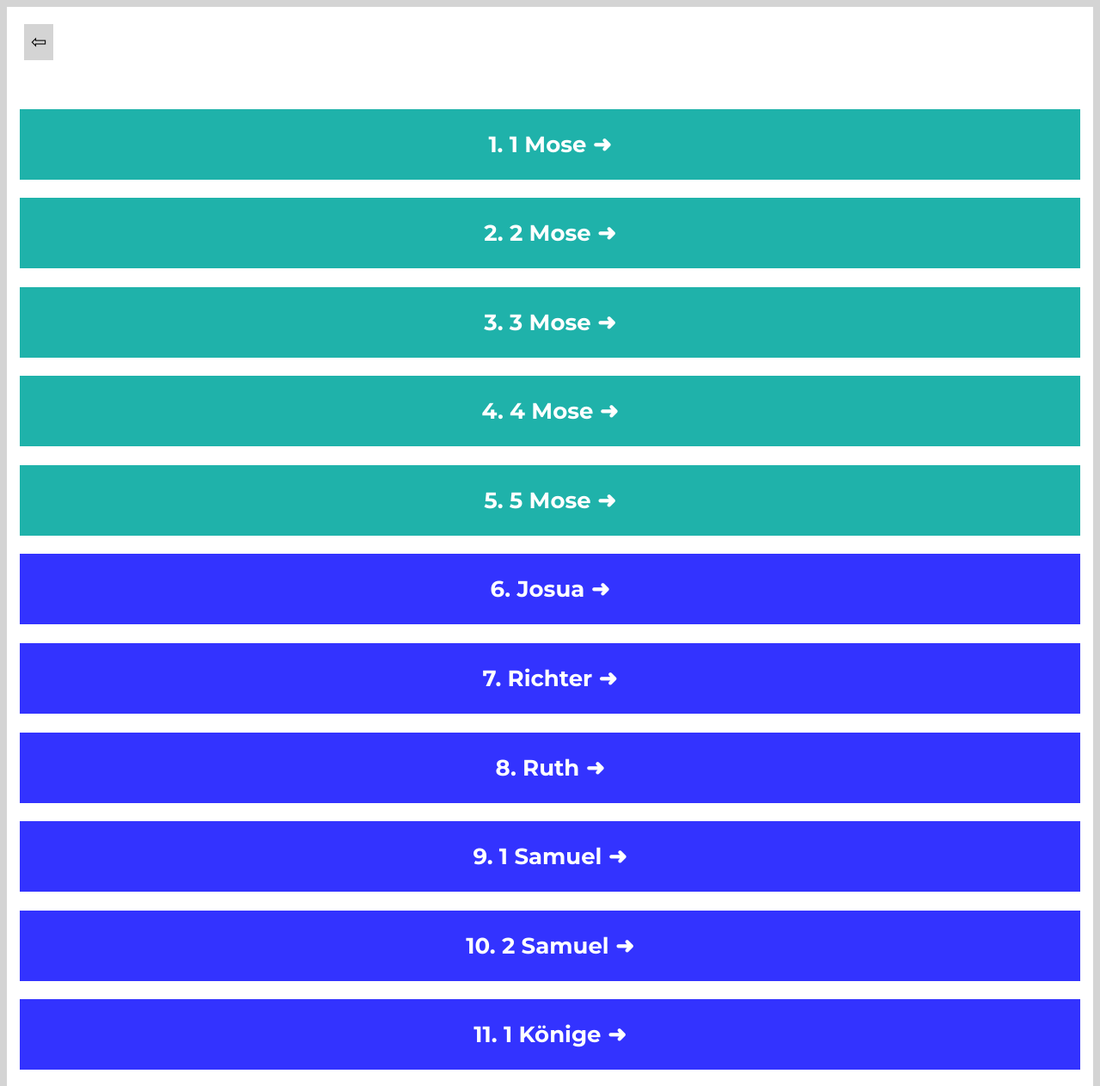
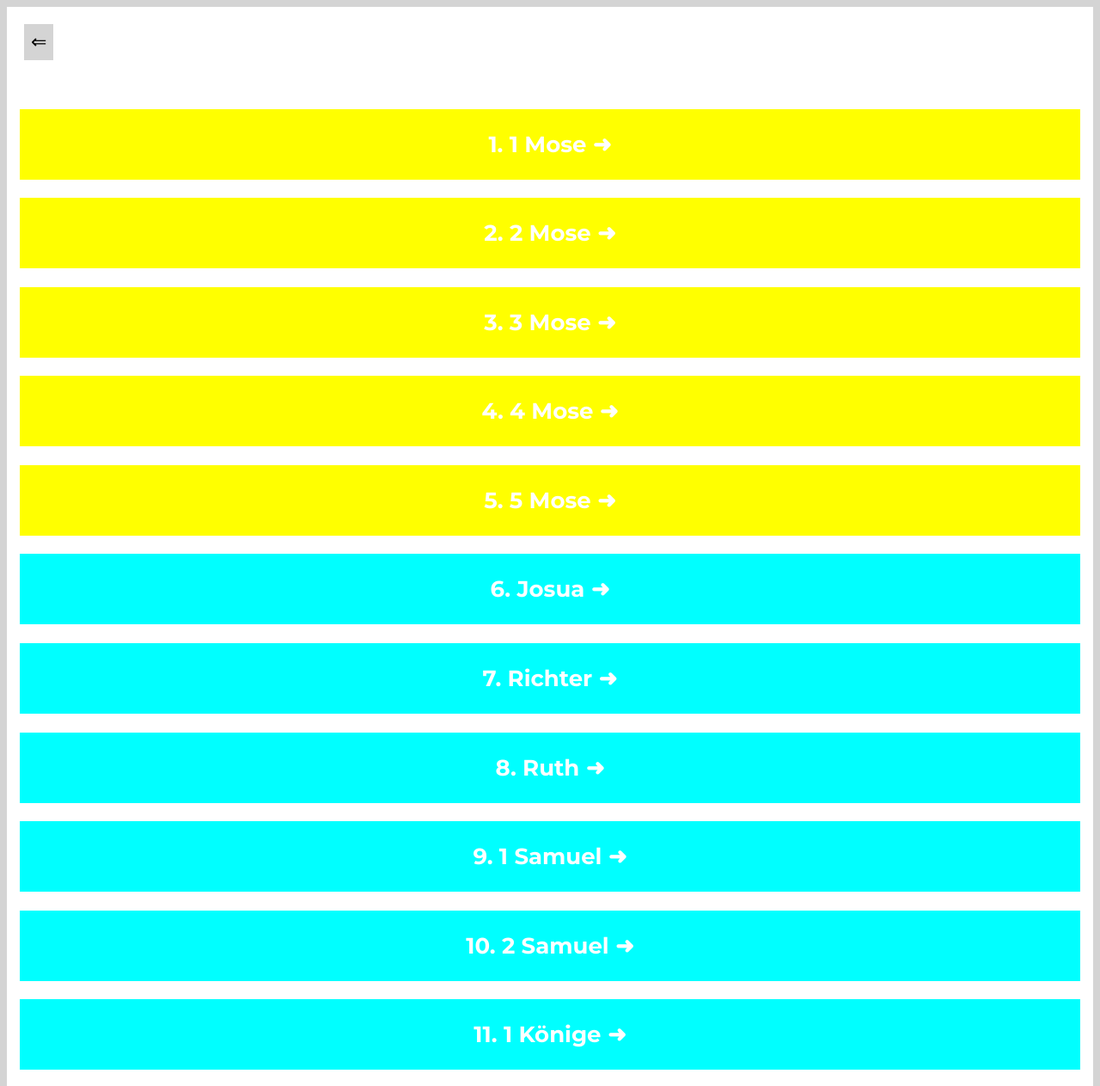
Before and after one commit to web-fullstack-dev/Bible-Verses-sub-sub--main--old--DE, a plain HTML site: page index.html in a window 1280 px wide. Shown: the top 1263 px of the page at 86% size. Drawn offline with Linux system fonts and the light colour scheme.

Commit message:
Changed color and arrow in index.html

```diff
--- a/css/section.css
+++ b/css/section.css
@@ -11,21 +11,21 @@
   transition: 0.3s;
 }
 
-.section__h1--lightseagreen {
-  background-color: hsl(177, 70%, 41%);
+.section__h1--yellow {
+  background-color: hsl(60, 100%, 50%);
 }
 
-.section__h1--lightseagreen:active {
-  background-color: hsl(177, 70%, 41%);
+.section__h1--yellow:active {
+  background-color: hsl(60, 100%, 60%);
   transform: scale(1.1);
 }
 
-.section__h1--blue {
-  background-color: hsl(240, 100%, 60%);
+.section__h1--aqua {
+  background-color: hsl(180, 100%, 50%);
 }
 
-.section__h1--blue:active {
-  background-color: hsl(240, 100%, 70%);
+.section__h1--aqua:active {
+  background-color: hsl(180, 100%, 60%);
   transform: scale(1.1);
 }
 
--- a/index.html
+++ b/index.html
@@ -13,66 +13,66 @@
 <body class="body">
   <main class="main">
     <section class="section">
-      <button class="section__button"><a class="section__button--link" href="https://mr-front-end-dev.github.io/Bible-Verses-sub--main--DE/"><span class="section__button--size">&#x21e6;</span></a></button>
+      <button class="section__button"><a class="section__button--link" href="https://mr-front-end-dev.github.io/Bible-Verses-sub--main--DE/"><span class="section__button--size">&#8656;</span></a></button>
     </section>
     <section class="section">
       <a class="section__h1--link" href="#">
-        <h1 class="section__h1 section__h1--lightseagreen">
+        <h1 class="section__h1 section__h1--yellow">
          1. 1 Mose &#x279C;
         </h1>
       </a>
       <a class="section__h1--link" href="#">
-        <h1 class="section__h1 section__h1--lightseagreen">
+        <h1 class="section__h1 section__h1--yellow">
          2. 2 Mose &#x279C;
         </h1>
       </a>
       <a class="section__h1--link" href="#">
-        <h1 class="section__h1 section__h1--lightseagreen">
+        <h1 class="section__h1 section__h1--yellow">
          3. 3 Mose &#x279C;
         </h1>
       </a>
       <a class="section__h1--link" href="#">
-        <h1 class="section__h1 section__h1--lightseagreen">
+        <h1 class="section__h1 section__h1--yellow">
          4. 4 Mose &#x279C;
         </h1>
       </a>
       <a class="section__h1--link" href="#">
-        <h1 class="section__h1 section__h1--lightseagreen">
+        <h1 class="section__h1 section__h1--yellow">
          5. 5 Mose &#x279C;
         </h1>
       </a>
       <a class="section__h1--link" href="#">
-        <h1 class="section__h1 section__h1--blue">
+        <h1 class="section__h1 section__h1--aqua">
          6. Josua &#x279C;
         </h1>
       </a>
       <a class="section__h1--link" href="#">
-        <h1 class="section__h1 section__h1--blue">
+        <h1 class="section__h1 section__h1--aqua">
          7. Richter &#x279C;
         </h1>
       </a>
       <a class="section__h1--link" href="#">
-        <h1 class="section__h1 section__h1--blue">
+        <h1 class="section__h1 section__h1--aqua">
          8. Ruth &#x279C;
         </h1>
       </a>
       <a class="section__h1--link" href="#">
-        <h1 class="section__h1 section__h1--blue">
+        <h1 class="section__h1 section__h1--aqua">
          9. 1 Samuel &#x279C;
         </h1>
       </a>
       <a class="section__h1--link" href="#">
-        <h1 class="section__h1 section__h1--blue">
+        <h1 class="section__h1 section__h1--aqua">
          10. 2 Samuel &#x279C;
         </h1>
       </a>
       <a class="section__h1--link" href="#">
-        <h1 class="section__h1 section__h1--blue">
+        <h1 class="section__h1 section__h1--aqua">
          11. 1 Könige &#x279C;
         </h1>
       </a>
       <a class="section__h1--link" href="#">
-        <h1 class="section__h1 section__h1--blue">
+        <h1 class="section__h1 section__h1--aqua">
          12. 2 Könige &#x279C;
         </h1>
       </a>
```
